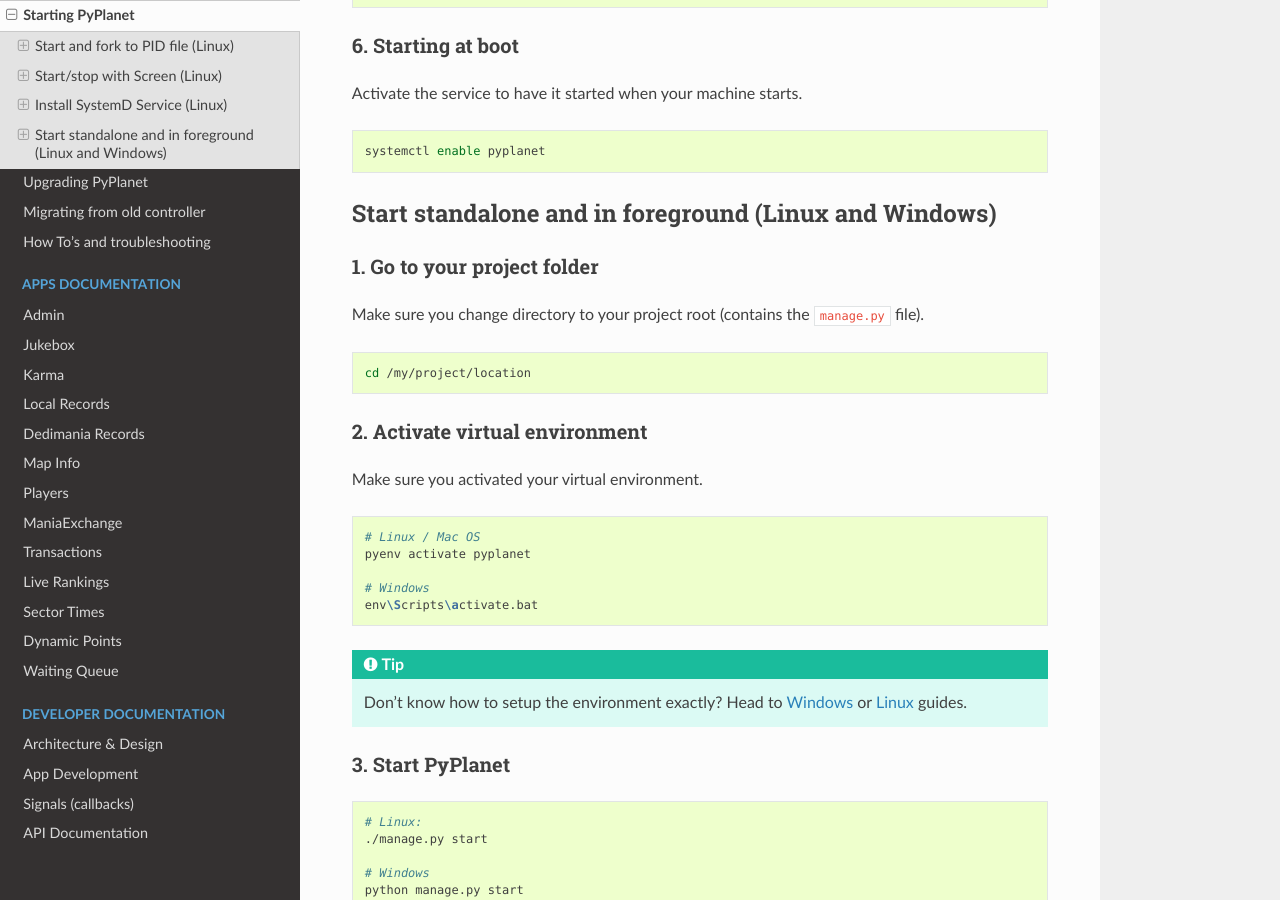
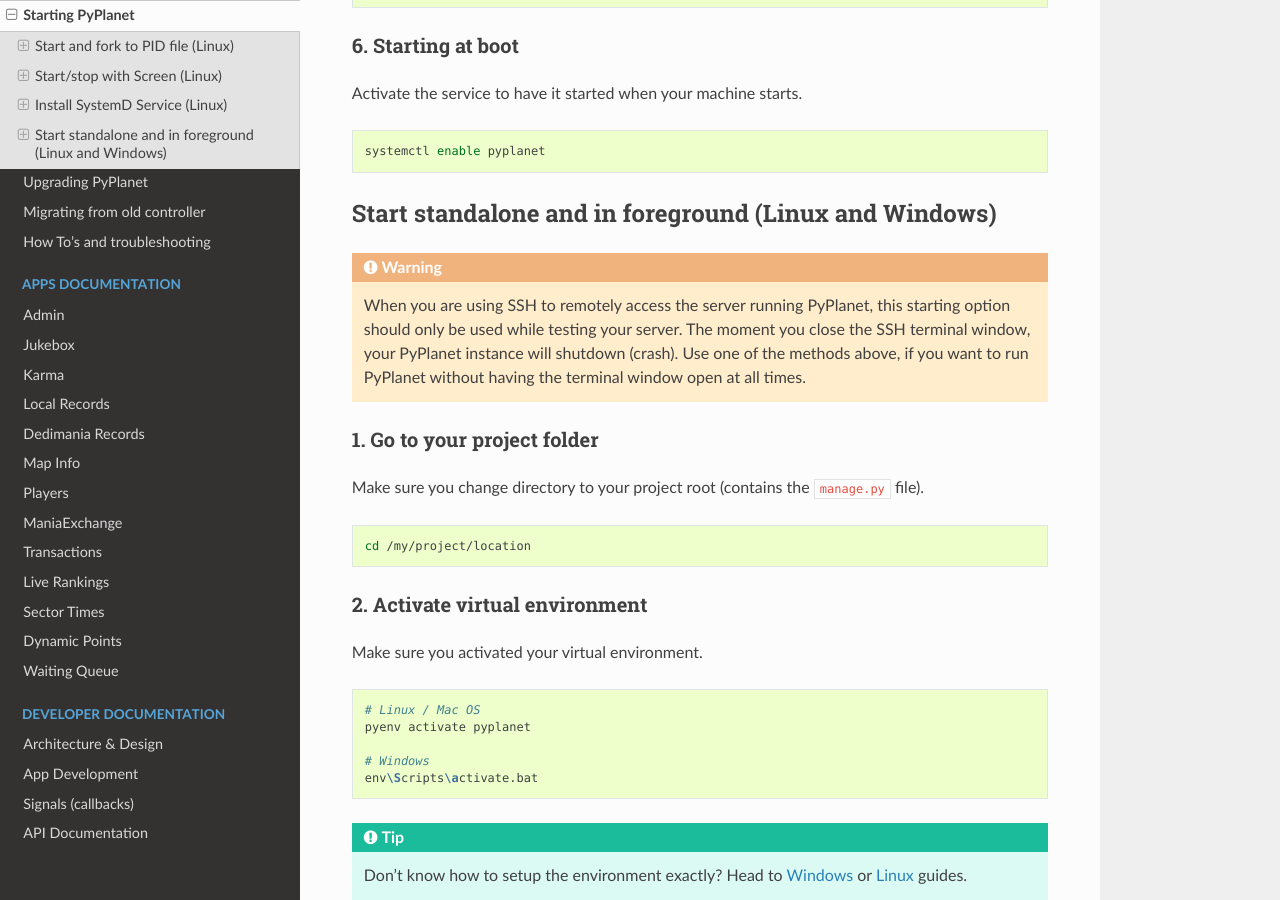
Before and after one commit to PyPlanet/PyPlanet, a Sphinx documentation site: the page built from docs/source/intro/starting.rst, in a window 1280 px wide and 900 px high, scrolled down 5275 px. Built offline with Sphinx 7.4.7 and the Read the Docs theme 2.0.0, drawn with Linux system fonts in a browser that asks for light colours; formulas are drawn with MathJax 3.

Commit message:
Added SSH warning to starting documentation.

```diff
--- a/docs/source/intro/starting.rst
+++ b/docs/source/intro/starting.rst
@@ -255,6 +255,10 @@ Activate the service to have it started when your machine starts.
 Start standalone and in foreground (Linux and Windows)
 ------------------------------------------------------
 
+.. warning::
+
+  When you are using SSH to remotely access the server running PyPlanet, this starting option should only be used while testing your server. The moment you close the SSH terminal window, your PyPlanet instance will shutdown (crash). Use one of the methods above, if you want to run PyPlanet without having the terminal window open at all times.
+
 1. Go to your project folder
 ~~~~~~~~~~~~~~~~~~~~~~~~~~~~
 
```
